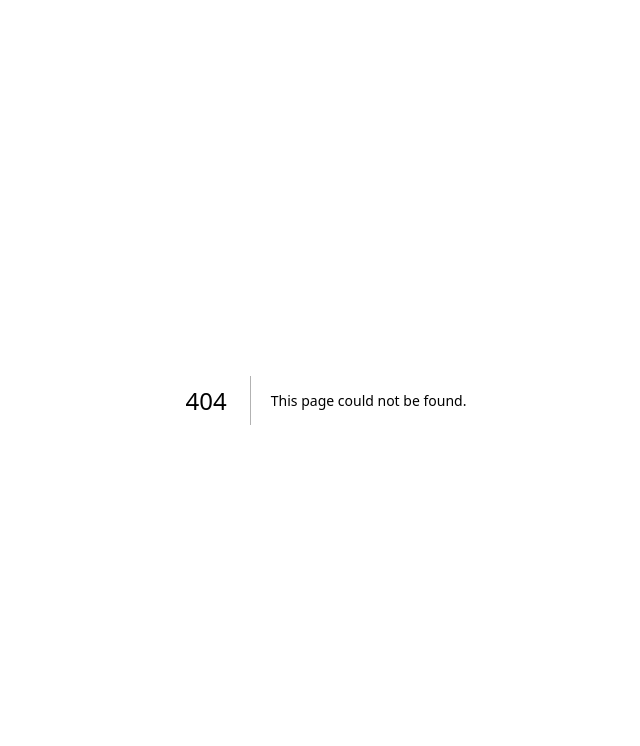
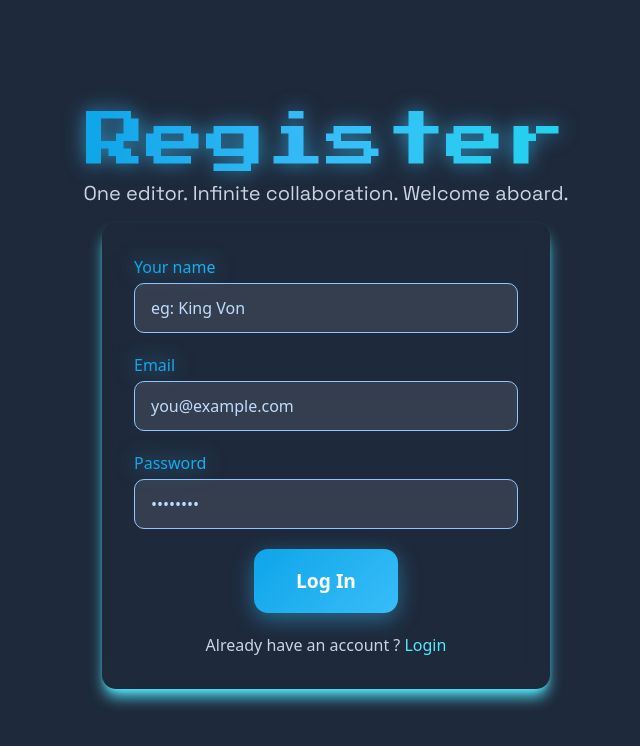
Before and after one commit to ssb-shree/TeamType-a-collaborative-multi-code-IDE, a Next.js app in the folder client/: page /register in a window 1280 px wide. Before the commit this address had no page. Shown: the top 746 px of the page, without its empty margins (314-954 px from the left). Built offline with nearby package versions, Linux system fonts and the light colour scheme.

Commit message:
add login register pages and components

```diff
--- /dev/null
+++ b/client/src/app/(auth)/login/page.jsx
@@ -0,0 +1,12 @@
+import Hero from "@/components/auth/Hero";
+import React from "react";
+
+const Login = () => {
+  return (
+    <main className="w-screen h-screen overflow-hidden">
+      <Hero />
+    </main>
+  );
+};
+
+export default Login;
--- /dev/null
+++ b/client/src/app/(auth)/register/page.jsx
@@ -0,0 +1,12 @@
+import React from "react";
+import Hero from "@/components/auth/Hero";
+
+const Register = () => {
+  return (
+    <main className="w-screen h-screen overflow-hidden">
+      <Hero />
+    </main>
+  );
+};
+
+export default Register;
--- /dev/null
+++ b/client/src/components/auth/Hero.jsx
@@ -0,0 +1,47 @@
+"use client";
+
+import React from "react";
+
+import { usePathname } from "next/navigation";
+
+import styles from "../home/Hero.module.css";
+
+import { Press_Start_2P, Space_Grotesk } from "next/font/google";
+import Loginform from "./Loginform";
+import Registerform from "./Registerform";
+
+const pressStart2P = Press_Start_2P({
+  weight: "400",
+  subsets: ["latin"],
+});
+
+const spaceGrotesk = Space_Grotesk({
+  weigth: "500",
+  subsets: ["latin"],
+});
+
+const Hero = () => {
+  const pathName = usePathname();
+  console.log(pathName);
+  return (
+    <section className="bg-[#1e293b] w-full h-screen flex flex-col items-center text-slate-300">
+      <div className="w-full h-full flex flex-col items-center justify-center">
+        <div className="flex flex-col w-full items-center mb-4">
+          <h1 className={`${pressStart2P.className} ${styles.title} text-6xl`}>
+            {pathName == "/login" ? "Login" : "Register"}
+          </h1>
+          <p
+            className={`${spaceGrotesk.className} text-sm  md:text-xl md:text-nowrap mt-2`}
+          >
+            {pathName == "/login"
+              ? "Welcome back! Please enter your credentials to continue."
+              : "One editor. Infinite collaboration. Welcome aboard."}
+          </p>
+        </div>
+        <div>{pathName == "/login" ? <Loginform /> : <Registerform />}</div>
+      </div>
+    </section>
+  );
+};
+
+export default Hero;
--- /dev/null
+++ b/client/src/components/auth/Hero.module.css
@@ -0,0 +1,78 @@
+.hero {
+  background: radial-gradient(circle at 20% 40%, #1e3a8a 0%, #0f172a 80%);
+}
+
+.title {
+  background: linear-gradient(90deg, #0ea5e9, #38bdf8, #22d3ee);
+  background-clip: text;
+  -webkit-background-clip: text;
+  color: transparent;
+  animation: gradientSlide 5s ease infinite;
+  filter: drop-shadow(0 0 10px #38bdf8aa);
+}
+
+@keyframes gradientSlide {
+  0% {
+    background-position: 0%;
+  }
+  50% {
+    background-position: 100%;
+  }
+  100% {
+    background-position: 0%;
+  }
+}
+
+@keyframes pulseGlow {
+  0%,
+  100% {
+    opacity: 0.6;
+    transform: scale(1);
+  }
+  50% {
+    opacity: 1;
+    transform: scale(1.15);
+  }
+}
+
+.button {
+  background: linear-gradient(135deg, #0ea5e9, #38bdf8);
+  color: white;
+  font-weight: 700;
+  font-size: 1.2rem;
+  padding: 18px 42px;
+  border-radius: 14px;
+  border: none;
+  cursor: pointer;
+  box-shadow: 0 6px 22px rgba(56, 189, 248, 0.45);
+  position: relative;
+  overflow: hidden;
+  transition: transform 0.3s ease, box-shadow 0.3s ease, filter 0.3s ease;
+  text-decoration: none;
+}
+
+.button:hover {
+  transform: translateY(-8px) scale(1.05);
+  box-shadow: 0 14px 36px rgba(56, 189, 248, 0.75);
+  filter: drop-shadow(0 0 6px #38bdf8);
+}
+
+.button::before {
+  content: "";
+  position: absolute;
+  top: -40%;
+  left: -40%;
+  width: 180%;
+  height: 180%;
+  background: radial-gradient(circle at center, #38bdf8aa 0%, transparent 70%);
+  opacity: 0;
+  border-radius: 14px;
+  pointer-events: none;
+  z-index: 0;
+  transition: opacity 0.3s ease;
+}
+
+.button:hover::before {
+  opacity: 1;
+  animation: pulseGlow 2.8s infinite;
+}
--- /dev/null
+++ b/client/src/components/auth/Loginform.jsx
@@ -0,0 +1,56 @@
+import React from "react";
+
+import styles from "./Hero.module.css";
+import Link from "next/link";
+
+import { MailIcon } from "lucide-react";
+
+const Loginform = () => {
+  return (
+    <div className="flex items-center justify-center hero px-4 bg-[#0f172]">
+      <div className=" w-screen bg-opacity-5 backdrop-blur-md p-8 rounded-xl shadow-lg max-w-md shadow-cyan-300">
+        <form className="space-y-5 flex flex-col justify-center items-center">
+          <div className="w-full">
+            <label
+              className={`block text-blue-100 mb-1 ${styles.title}`}
+              htmlFor="email"
+            >
+              Email
+            </label>
+            <input
+              type="email"
+              id="email"
+              className="w-full px-4 py-3 rounded-lg bg-white/10 text-white placeholder-blue-200 border border-blue-300 focus:outline-none focus:ring-2 focus:ring-sky-400"
+              placeholder="you@example.com"
+            />
+          </div>
+          <div className="w-full">
+            <label
+              className={`block text-blue-100 mb-1 ${styles.title}`}
+              htmlFor="password"
+            >
+              Password
+            </label>
+            <input
+              type="password"
+              id="password"
+              className="w-full px-4 py-3 rounded-lg bg-white/10 text-white placeholder-blue-200 border border-blue-300 focus:outline-none focus:ring-2 focus:ring-sky-400"
+              placeholder="••••••••"
+            />
+          </div>
+          <button type="submit" className={`${styles.button}`}>
+            Log In
+          </button>
+          <span className="">
+            Dont have an account ?{" "}
+            <Link href="/register" className=" text-cyan-300">
+              Get one
+            </Link>
+          </span>
+        </form>
+      </div>
+    </div>
+  );
+};
+
+export default Loginform;
--- /dev/null
+++ b/client/src/components/auth/Registerform.jsx
@@ -0,0 +1,68 @@
+import React from "react";
+
+import styles from "./Hero.module.css";
+import Link from "next/link";
+
+const Registerform = () => {
+  return (
+    <div className="flex items-center justify-center hero px-4 bg-[#0f172]">
+      <div className=" w-screen bg-opacity-5 backdrop-blur-md p-8 rounded-xl shadow-lg max-w-md shadow-cyan-300">
+        <form className="space-y-5 flex flex-col justify-center items-center">
+          <div className="w-full">
+            <label
+              className={`block text-blue-100 mb-1 ${styles.title}`}
+              htmlFor="username"
+            >
+              Your name
+            </label>
+            <input
+              type="text"
+              id="username"
+              className="w-full px-4 py-3 rounded-lg bg-white/10 text-white placeholder-blue-200 border border-blue-300 focus:outline-none focus:ring-2 focus:ring-sky-400"
+              placeholder="eg: King Von"
+            />
+          </div>
+          <div className="w-full">
+            <label
+              className={`block text-blue-100 mb-1 ${styles.title}`}
+              htmlFor="email"
+            >
+              Email
+            </label>
+            <input
+              type="email"
+              id="email"
+              className="w-full px-4 py-3 rounded-lg bg-white/10 text-white placeholder-blue-200 border border-blue-300 focus:outline-none focus:ring-2 focus:ring-sky-400"
+              placeholder="you@example.com"
+            />
+          </div>
+          <div className="w-full">
+            <label
+              className={`block text-blue-100 mb-1 ${styles.title}`}
+              htmlFor="password"
+            >
+              Password
+            </label>
+            <input
+              type="password"
+              id="password"
+              className="w-full px-4 py-3 rounded-lg bg-white/10 text-white placeholder-blue-200 border border-blue-300 focus:outline-none focus:ring-2 focus:ring-sky-400"
+              placeholder="••••••••"
+            />
+          </div>
+          <button type="submit" className={`${styles.button}`}>
+            Log In
+          </button>
+          <span className="">
+            Already have an account ?{" "}
+            <Link href="/login" className=" text-cyan-300">
+              Login
+            </Link>
+          </span>
+        </form>
+      </div>
+    </div>
+  );
+};
+
+export default Registerform;
```
